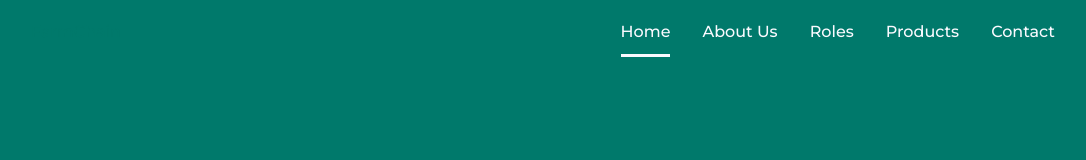
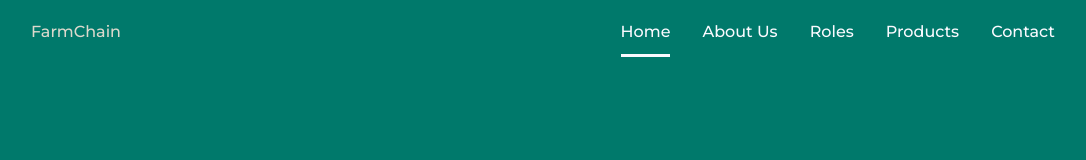
Before and after one commit to adrian-254/farmChain, a plain HTML site: page index.html in a window 1280 px wide. Shown: the top 160 px of the page, without its empty margins (97-1183 px from the left). Drawn offline with nearby package versions, Linux system fonts and the light colour scheme.

Commit message:
Update style.css

```diff
--- a/style.css
+++ b/style.css
@@ -108,7 +108,7 @@ img { max-width: 100%; height: auto; display: block; }
 .nav-item { margin-bottom: var(--mb4); }
 .nav-link { position: relative; color: var(--dark-color); }
     .nav-link:hover { color: var(--first-color); }
-.nav-logo { color: var(--header-color); }
+.nav-logo { color: var(--resene-color); }
 .nav-toggle { color: var(--softgold-color); font-size: 1.5rem; cursor: pointer; }
 
 .active::after {
```
